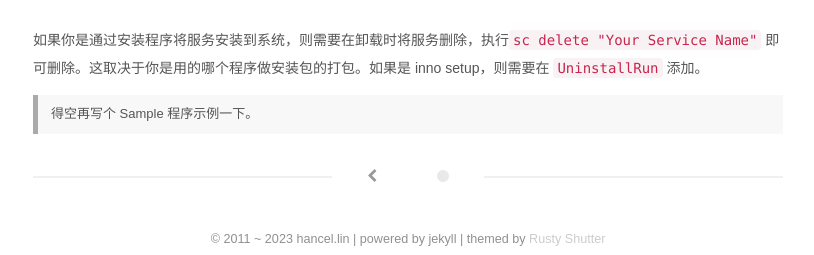
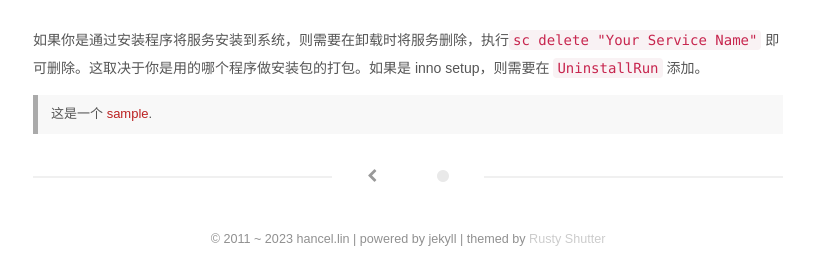
Before and after one commit to imlinhanchao/imlinhanchao, a Jekyll site: the page built from _posts/tech/2023-10-28-how-make-program-to-windows-service.md, in a window 1280 px wide. Shown: the part 1652-1907 px from the top of the page, without its empty margins (232-1046 px from the left). Built offline with Jekyll 4.4.1, drawn with Linux system fonts in a browser that asks for light colours; comment, search, counter and statistics services are not loaded.

Commit message:
✨ feat(service文章): 添加sample

```diff
--- a/_posts/tech/2023-10-28-how-make-program-to-windows-service.md
+++ b/_posts/tech/2023-10-28-how-make-program-to-windows-service.md
@@ -64,4 +64,4 @@ sc failure "Your Service Name" reset=5  actions=restart/3/restart/10/restart/60
 
 如果你是通过安装程序将服务安装到系统，则需要在卸载时将服务删除，执行`sc delete "Your Service Name"` 即可删除。这取决于你是用的哪个程序做安装包的打包。如果是 inno setup，则需要在 `UninstallRun` 添加。
 
-> 得空再写个 Sample 程序示例一下。
+> 这是一个 [sample](https://github.com/imlinhanchao/ServiceSample).
```
